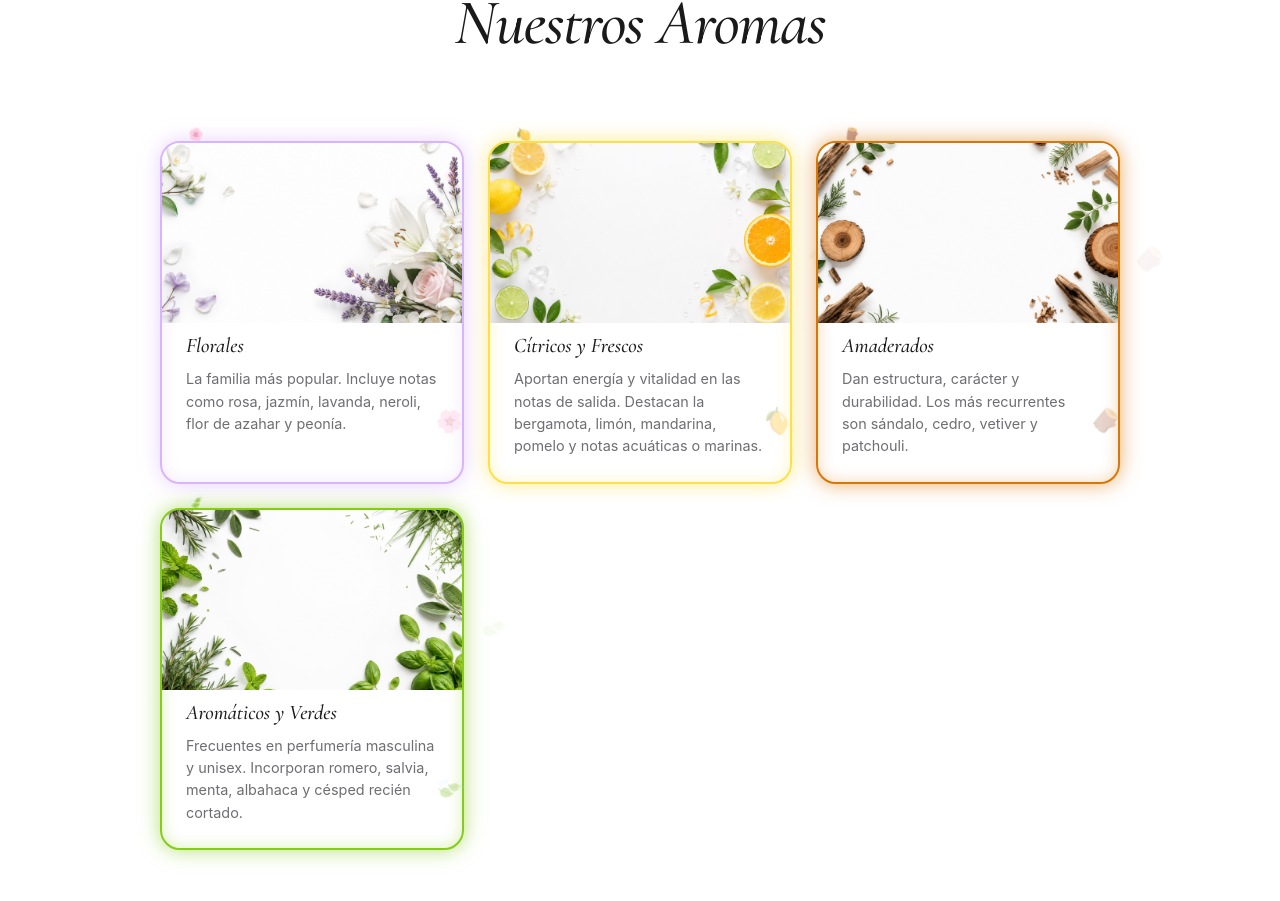
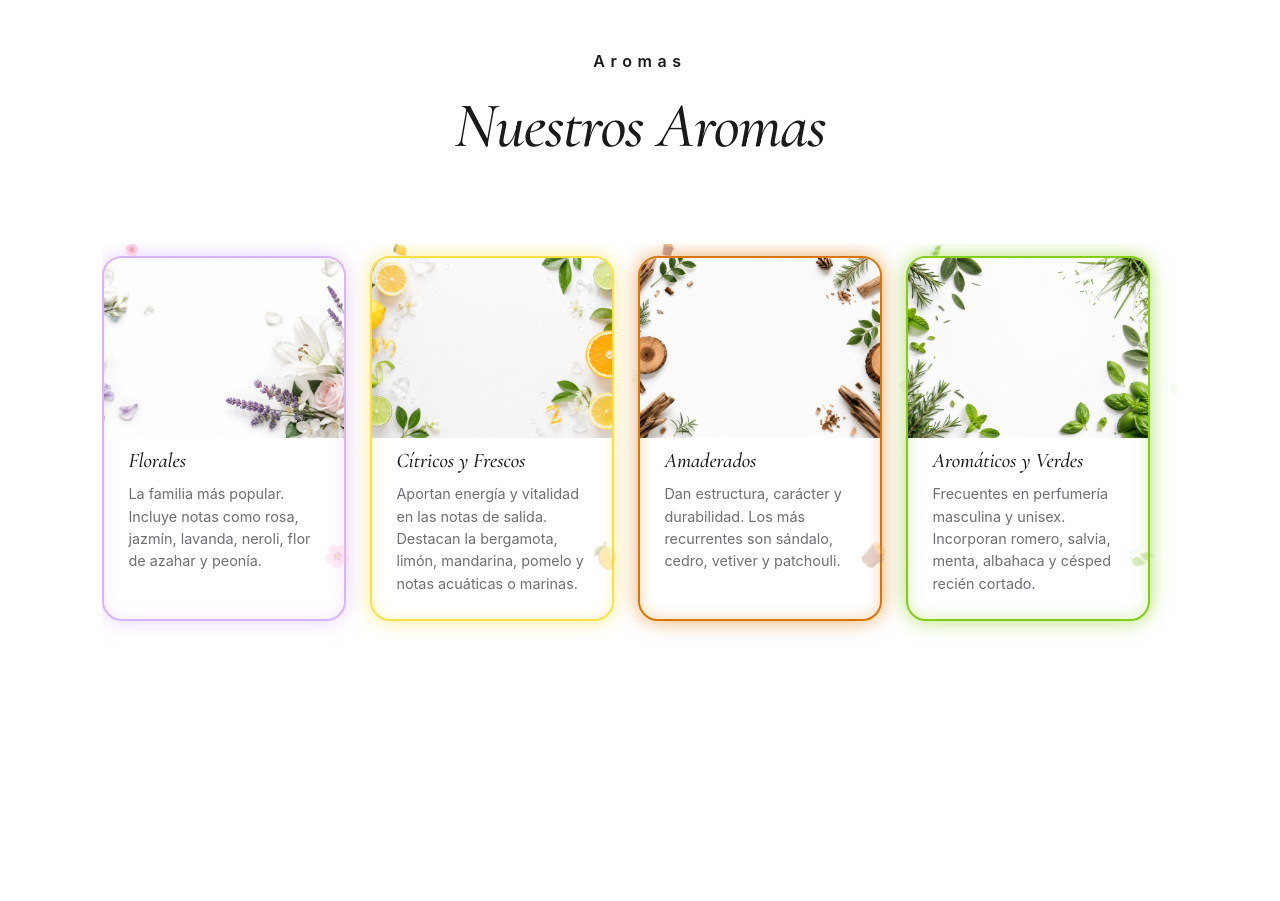
Before and after one commit to Jcrc2208/SMART-COBOT-PLATFORM, a React (Vite) app in the folder frontend/: page /login in a window 1280 px wide. Shown: the part 5234-6135 px from the top of the page. Built offline with nearby package versions, Linux system fonts and the light colour scheme; no server answers.

Commit message:
Cambio en diseño de las tarjetas

```diff
--- a/frontend/src/pages/styles/login.css
+++ b/frontend/src/pages/styles/login.css
@@ -342,11 +342,49 @@
 }
 
 .aromas-row {
-  display: grid;
-  grid-template-columns: repeat(auto-fit, minmax(min(260px, 100%), 1fr));
+  display: flex;
   gap: 24px;
-  width: min(960px, 100%);
+  width: min(1400px, 100%);
   margin-top: 48px;
+  overflow-x: auto;
+  scroll-snap-type: x mandatory;
+  -webkit-overflow-scrolling: touch;
+  padding: 12px 0 24px;
+}
+
+.aromas-row::-webkit-scrollbar {
+  height: 4px;
+}
+
+.aromas-row::-webkit-scrollbar-thumb {
+  background: rgba(0, 0, 0, 0.15);
+  border-radius: 4px;
+}
+
+.aromas-row .aroma-card {
+  flex: 0 0 calc(100% / 6 - 20px);
+  min-width: 240px;
+  scroll-snap-align: start;
+}
+
+@media (max-width: 640px) {
+  .aromas-zone {
+    min-height: auto;
+    height: auto;
+    padding-bottom: 48px;
+  }
+
+  .aromas-row {
+    gap: 16px;
+    width: 100%;
+    margin-top: 32px;
+    padding: 12px 8vw 24px;
+  }
+
+  .aromas-row .aroma-card {
+    flex: 0 0 calc(50% - 8px);
+    min-width: calc(50% - 8px);
+  }
 }
 
 /* --- TARJETA BASE UNificada --- */
```
Also changed, not shown: 1 other file (tests, documents, lock files or other folders).
